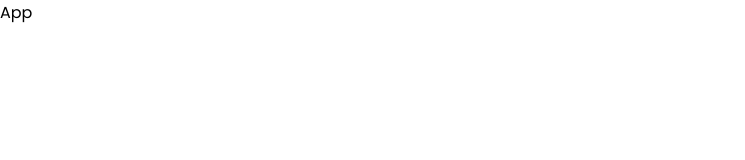
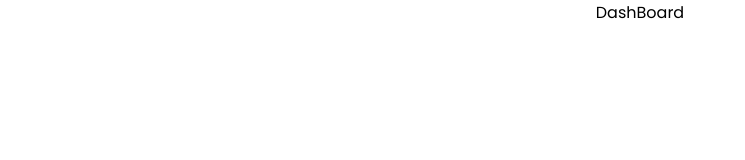
Before and after one commit to HassanTAli/Learn-The-MERN-Stack-, a React (Create React App) app in the folder frontend/: page / in a window 1280 px wide. Shown: the top 160 px of the page, without its empty margins (0-745 px from the left). Built offline with nearby package versions, Linux system fonts and the light colour scheme.

Commit message:
bluid Component folder & React Router Setup

```diff
--- a/frontend/package.json
+++ b/frontend/package.json
@@ -10,6 +10,7 @@
     "react": "^18.1.0",
     "react-dom": "^18.1.0",
     "react-redux": "^8.0.1",
+    "react-router-dom": "^6.3.0",
     "react-scripts": "5.0.1",
     "redux": "^4.2.0",
     "web-vitals": "^2.1.4"
--- a/frontend/src/App/App.jsx
+++ b/frontend/src/App/App.jsx
@@ -1,8 +1,23 @@
+import { BrowserRouter as Router, Routes, Route } from 'react-router-dom'
+import DashBoard from '../Components/DashBoard'
+import Login from '../Components/Login'
+import Register from '../Components/Register'
+
 import './App.css'
 
 const App = () => {
     return (
-        <div>App</div>
+        <>
+            <Router>
+                <div className="container">
+                    <Routes>
+                        <Route path='/' element={<DashBoard />} />
+                        <Route path='/login' element={<Login />} />
+                        <Route path='/register' element={<Register />} />
+                    </Routes>
+                </div>
+            </Router>
+        </>
     )
 }
 
--- /dev/null
+++ b/frontend/src/Components/DashBoard.jsx
@@ -0,0 +1,7 @@
+const DashBoard = () => {
+    return (
+        <div>DashBoard</div>
+    )
+}
+
+export default DashBoard
--- /dev/null
+++ b/frontend/src/Components/Login.jsx
@@ -0,0 +1,7 @@
+const Login = () => {
+    return (
+        <div>Login</div>
+    )
+}
+
+export default Login
--- /dev/null
+++ b/frontend/src/Components/Register.jsx
@@ -0,0 +1,8 @@
+
+const Register = () => {
+    return (
+        <div>Register</div>
+    )
+}
+
+export default Register
--- a/package.json
+++ b/package.json
@@ -5,7 +5,8 @@
   "main": "server.js",
   "scripts": {
     "start": "node backend/server.js",
-    "server": "nodemon backend/server.js"
+    "server": "nodemon backend/server.js",
+    "client": "npm start --prefix frontend"
   },
   "author": "Hassan T Ali",
   "license": "MIT",
```
Also changed, not shown: 1 other file (tests, documents, lock files or other folders).
